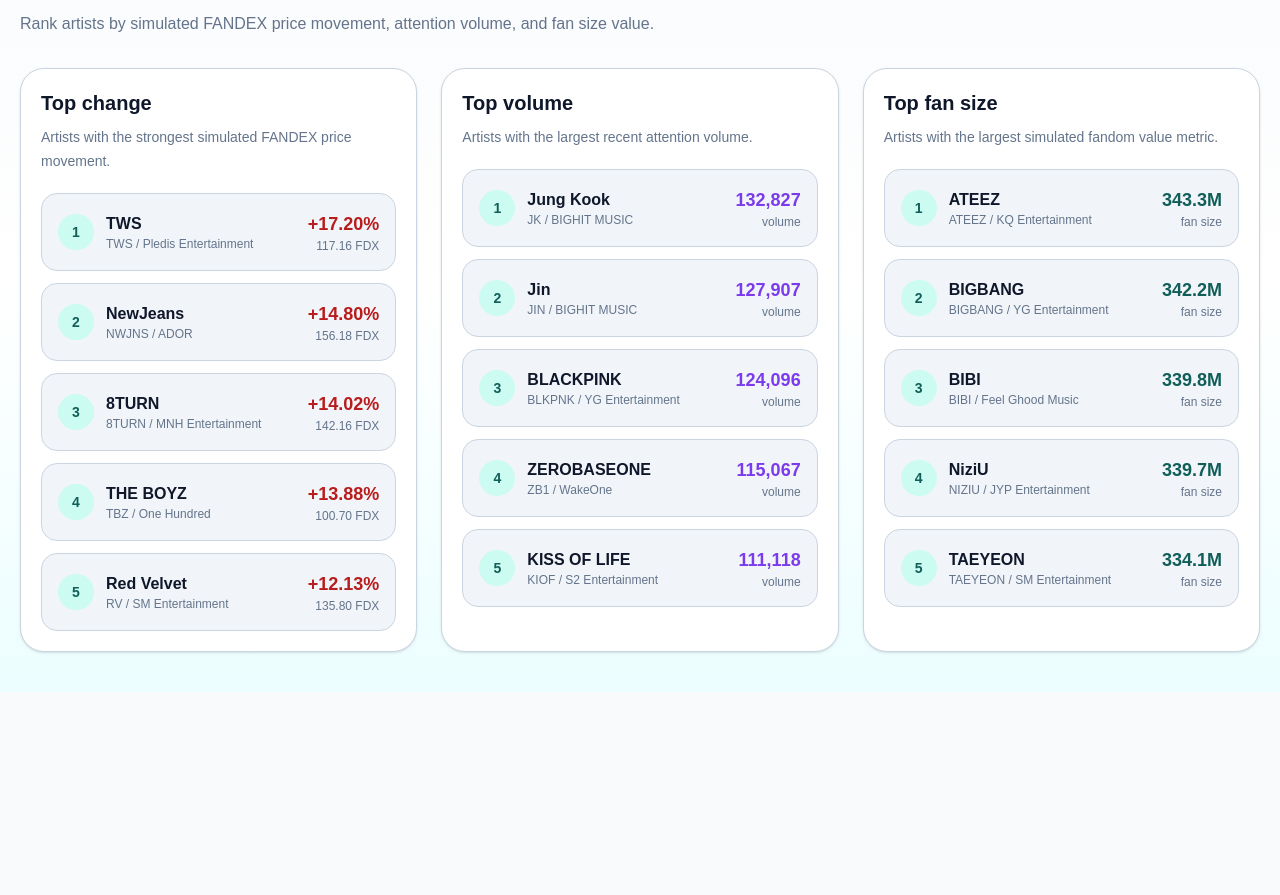
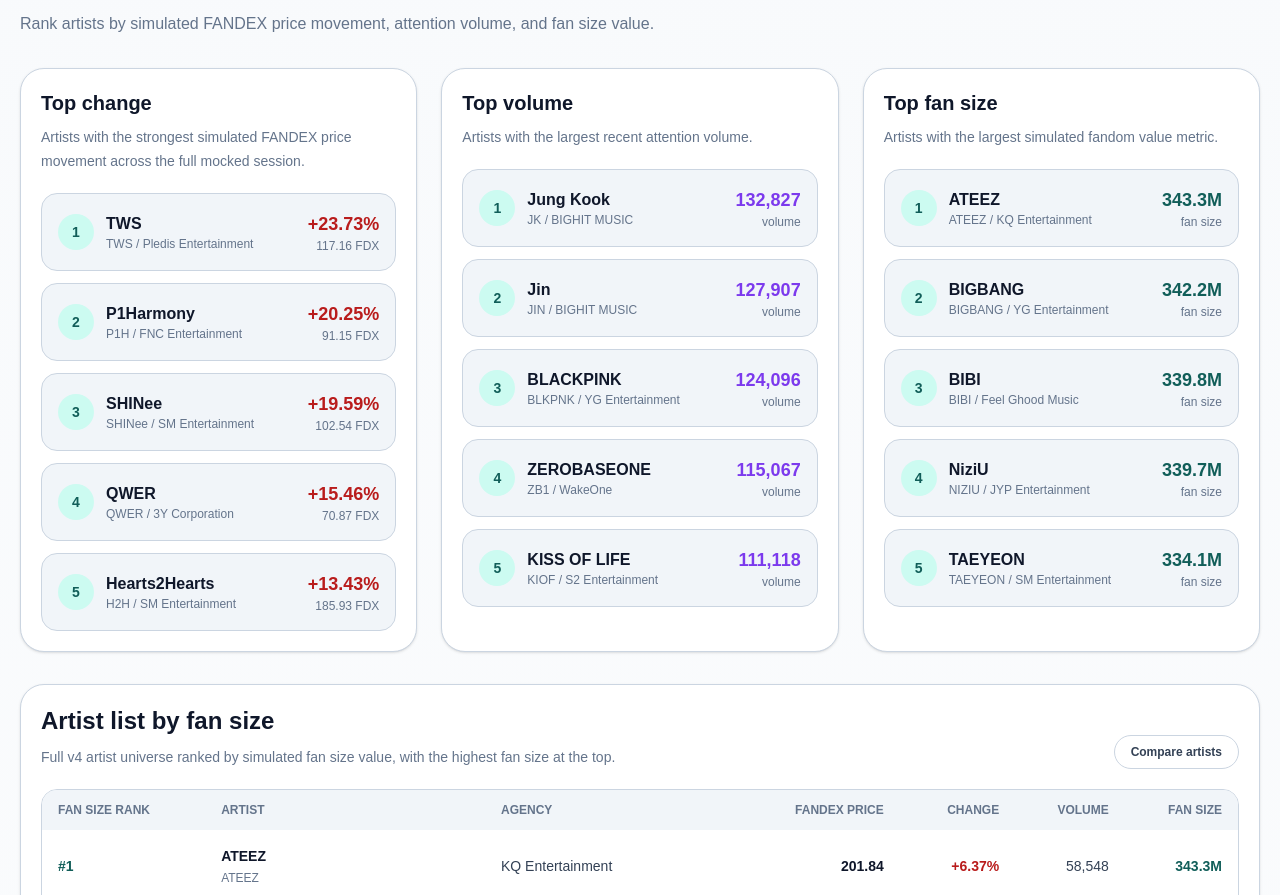
Before and after one commit to kpopmaker/fandex, a Next.js app: page /ranking in a window 1280 px wide. Shown: the part 205-1100 px from the top of the page. Before the commit the page ends 897 px from the top, so only its background shows below. Built offline with nearby package versions, Linux system fonts and the light colour scheme.

Commit message:
feat: stabilize ranking page with v4 data

```diff
--- a/app/data/v4/artistRanking.ts
+++ b/app/data/v4/artistRanking.ts
@@ -8,6 +8,7 @@ export type ArtistRankingRowV4 = {
   nameEn: string;
   agency: string;
   price: number;
+  priceChange: number;
   changeRate: number;
   volume: number;
   fanCap: number;
@@ -16,7 +17,10 @@ export type ArtistRankingRowV4 = {
 export function getArtistRankingRowsV4(): ArtistRankingRowV4[] {
   return artistUniverseV4.map((artist) => {
     const history = getArtistPriceHistoryV4Compatible(artist.id);
+    const first = history[0];
     const latest = history[history.length - 1];
+    const priceChange = Number((latest.price - first.price).toFixed(2));
+    const changeRate = Number(((priceChange / first.price) * 100).toFixed(2));
 
     return {
       artistId: artist.id,
@@ -25,7 +29,8 @@ export function getArtistRankingRowsV4(): ArtistRankingRowV4[] {
       nameEn: artist.nameEn,
       agency: artist.agency,
       price: latest.price,
-      changeRate: latest.changeRate,
+      priceChange,
+      changeRate,
       volume: latest.volume,
       fanCap: latest.fanSizeValue,
     };
--- a/app/ranking/page.tsx
+++ b/app/ranking/page.tsx
@@ -13,15 +13,15 @@ function formatLargeNumber(value: number) {
 }
 
 export default function RankingPage() {
-  const prices = getArtistRankingRowsV4();
+  const rankingRows = getArtistRankingRowsV4();
 
-  const risingRanking = [...prices].sort(
+  const risingRanking = [...rankingRows].sort(
     (a, b) => b.changeRate - a.changeRate
   );
 
-  const volumeRanking = [...prices].sort((a, b) => b.volume - a.volume);
+  const volumeRanking = [...rankingRows].sort((a, b) => b.volume - a.volume);
 
-  const fanCapRanking = [...prices].sort((a, b) => b.fanCap - a.fanCap);
+  const fanCapRanking = [...rankingRows].sort((a, b) => b.fanCap - a.fanCap);
 
   return (
     <main className="min-h-screen bg-gradient-to-b from-slate-50 via-white to-sky-50 text-slate-950">
@@ -42,7 +42,7 @@ export default function RankingPage() {
         <div className="grid gap-6 lg:grid-cols-3">
           <RankingCard
             title="Top change"
-            description="Artists with the strongest simulated FANDEX price movement."
+            description="Artists with the strongest simulated FANDEX price movement across the full mocked session."
             items={risingRanking.slice(0, 5)}
             valueType="change"
           />
@@ -61,6 +61,8 @@ export default function RankingPage() {
             valueType="fanCap"
           />
         </div>
+
+        <ArtistList items={fanCapRanking} />
       </section>
     </main>
   );
@@ -155,3 +157,93 @@ function RankingCard({
     </div>
   );
 }
+
+function ArtistList({ items }: { items: RankingItem[] }) {
+  return (
+    <section className="mt-8 rounded-3xl border border-slate-200 bg-white p-5 shadow-sm">
+      <div className="mb-5 flex flex-col gap-3 md:flex-row md:items-end md:justify-between">
+        <div>
+          <h2 className="text-2xl font-black">Artist list by fan size</h2>
+          <p className="mt-2 text-sm leading-6 text-slate-500">
+            Full v4 artist universe ranked by simulated fan size value, with the
+            highest fan size at the top.
+          </p>
+        </div>
+
+        <Link
+          href="/compare"
+          className="w-fit rounded-full border border-slate-200 px-4 py-2 text-xs font-black text-slate-700 transition hover:border-cyan-300 hover:text-cyan-600"
+        >
+          Compare artists
+        </Link>
+      </div>
+
+      <div className="overflow-x-auto rounded-2xl border border-slate-200">
+        <table className="w-full min-w-[780px] text-left text-sm">
+          <thead className="bg-slate-50 text-xs uppercase text-slate-500">
+            <tr>
+              <th className="px-4 py-3">Fan size rank</th>
+              <th className="px-4 py-3">Artist</th>
+              <th className="px-4 py-3">Agency</th>
+              <th className="px-4 py-3 text-right">FANDEX price</th>
+              <th className="px-4 py-3 text-right">Change</th>
+              <th className="px-4 py-3 text-right">Volume</th>
+              <th className="px-4 py-3 text-right">Fan size</th>
+            </tr>
+          </thead>
+
+          <tbody className="divide-y divide-slate-200 bg-white">
+            {items.map((item, index) => {
+              const isUp = item.changeRate >= 0;
+
+              return (
+                <tr key={item.artistId} className="hover:bg-slate-50">
+                  <td className="px-4 py-4">
+                    <span className="font-mono font-black text-cyan-600">
+                      #{index + 1}
+                    </span>
+                  </td>
+
+                  <td className="px-4 py-4">
+                    <Link
+                      href={`/artists/${item.artistId}`}
+                      className="font-black text-slate-950 hover:text-cyan-600"
+                    >
+                      {item.nameEn}
+                    </Link>
+                    <p className="mt-1 font-mono text-xs text-slate-500">
+                      {item.ticker}
+                    </p>
+                  </td>
+
+                  <td className="px-4 py-4 text-slate-600">{item.agency}</td>
+
+                  <td className="px-4 py-4 text-right font-mono font-black">
+                    {item.price.toFixed(2)}
+                  </td>
+
+                  <td
+                    className={`px-4 py-4 text-right font-mono font-black ${
+                      isUp ? 'text-red-500' : 'text-blue-500'
+                    }`}
+                  >
+                    {isUp ? '+' : ''}
+                    {item.changeRate.toFixed(2)}%
+                  </td>
+
+                  <td className="px-4 py-4 text-right font-mono text-slate-600">
+                    {formatNumber(item.volume)}
+                  </td>
+
+                  <td className="px-4 py-4 text-right font-mono font-black text-cyan-600">
+                    {formatLargeNumber(item.fanCap)}
+                  </td>
+                </tr>
+              );
+            })}
+          </tbody>
+        </table>
+      </div>
+    </section>
+  );
+}
```
